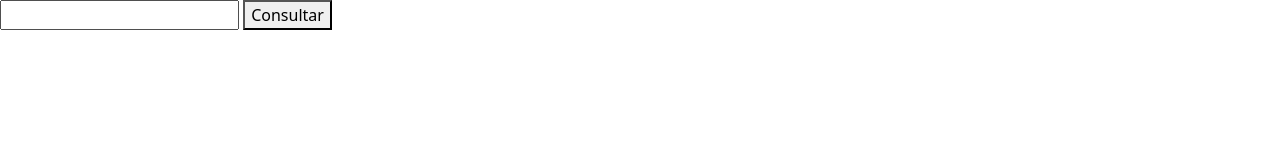
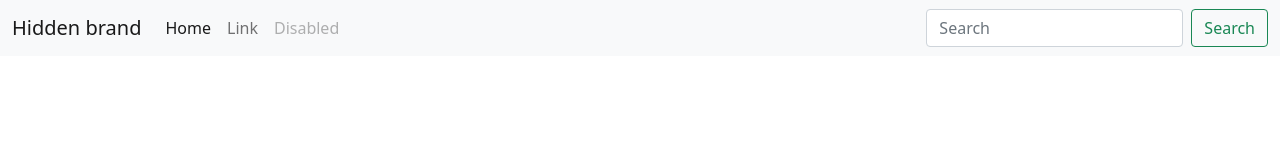
Before and after one commit to GHEPT/jQuery_Ajax_ConsultaCEP, a plain HTML site: page index.html in a window 1280 px wide. Drawn offline with Linux system fonts and the light colour scheme.

Commit message:
[FIX] Bootstrap min.css

```diff
--- a/index.html
+++ b/index.html
@@ -7,10 +7,33 @@
     <title>Minha página</title>
     <script type="text/javascript" src="js/main.js"></script>
     <script type="text/javascript" src="js/jquery-3.6.0.min.js"></script>
-    <link rel="stylesheet" type="text/css" href="/bootstrap-5.1.3-dist/css/bootstrap-reboot.min.css">
+    <link rel="stylesheet" type="text/css" href="/bootstrap-5.1.3-dist/css/bootstrap.min.css">
 </head>
 <body>
-    <input id="cep">
-    <button type="button" onclick="consultaCEP()">Consultar</button>
+    <nav class="navbar navbar-expand-lg navbar-light bg-light">
+        <div class="container-fluid">
+          <button class="navbar-toggler" type="button" data-bs-toggle="collapse" data-bs-target="#navbarTogglerDemo01" aria-controls="navbarTogglerDemo01" aria-expanded="false" aria-label="Toggle navigation">
+            <span class="navbar-toggler-icon"></span>
+          </button>
+          <div class="collapse navbar-collapse" id="navbarTogglerDemo01">
+            <a class="navbar-brand" href="#">Hidden brand</a>
+            <ul class="navbar-nav me-auto mb-2 mb-lg-0">
+              <li class="nav-item">
+                <a class="nav-link active" aria-current="page" href="#">Home</a>
+              </li>
+              <li class="nav-item">
+                <a class="nav-link" href="#">Link</a>
+              </li>
+              <li class="nav-item">
+                <a class="nav-link disabled">Disabled</a>
+              </li>
+            </ul>
+            <form class="d-flex">
+              <input class="form-control me-2" type="search" placeholder="Search" aria-label="Search">
+              <button class="btn btn-outline-success" type="submit">Search</button>
+            </form>
+          </div>
+        </div>
+      </nav>
 </body>
 </html>
```
